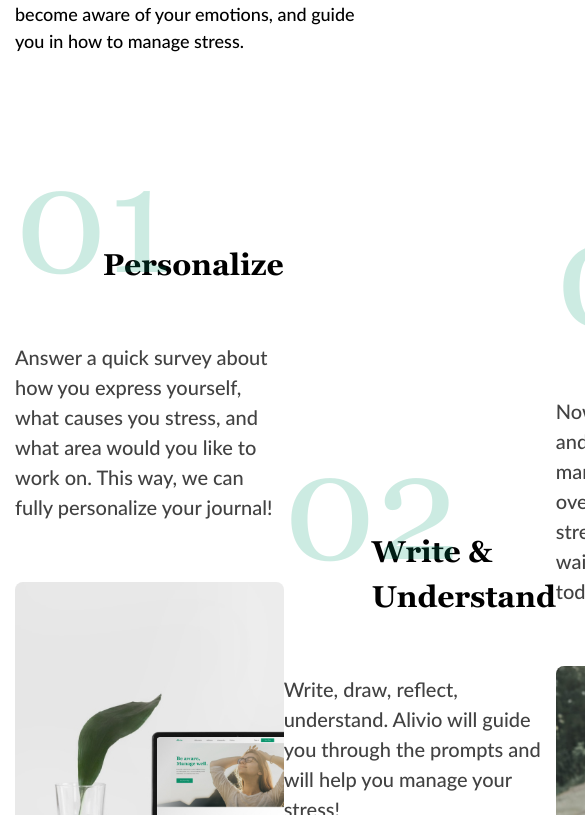
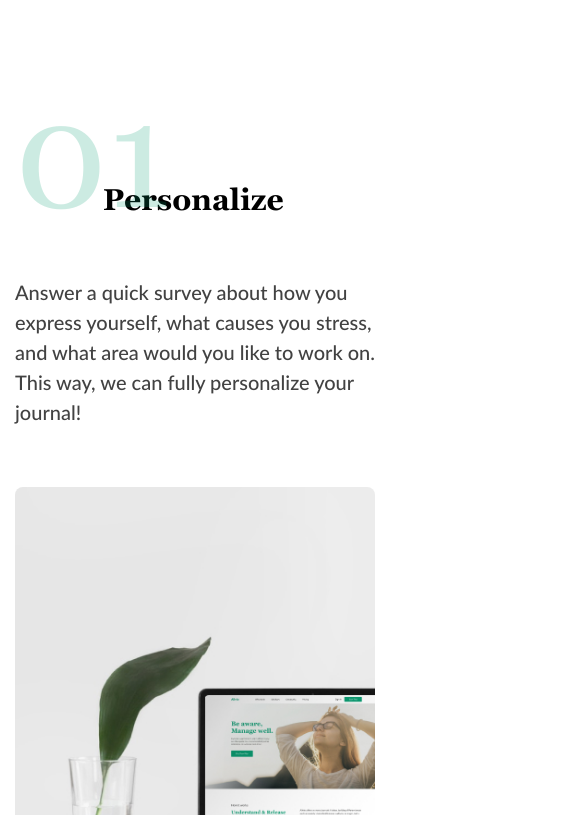
Before and after one commit to dudkinsa/react-alivio-landing-page, a React (Create React App) app: page / in a window 390 px wide. Shown: the part 909-1724 px from the top of the page, 585 px wide, since content can reach past the window. Built offline with nearby package versions, Linux system fonts and the light colour scheme.

Commit message:
adaptive Stes for mobile

```diff
--- a/src/Layout/HowItWorks/howItWorks.scss
+++ b/src/Layout/HowItWorks/howItWorks.scss
@@ -53,6 +53,7 @@
     }
     &__header-subtitle {
       font-size: 44px;
+      line-height: 120%;
     }
     &__header-content {
       padding-top: 25px;
--- a/src/Layout/Steps/steps.scss
+++ b/src/Layout/Steps/steps.scss
@@ -61,3 +61,17 @@
 .step:nth-child(3) {
   padding-top: 54px;
 }
+
+@media (max-width: 1210px) {
+  .how-it-works{
+    &__steps {
+      display: flex;
+      justify-content: space-between;
+      flex-direction: column;
+    }
+
+  }
+  .step:nth-child(3), .step:nth-child(2) {
+    padding-top: 0;
+}
+}
```
